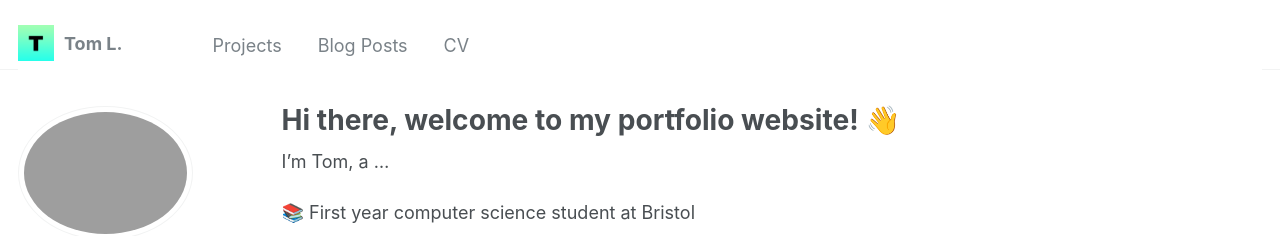
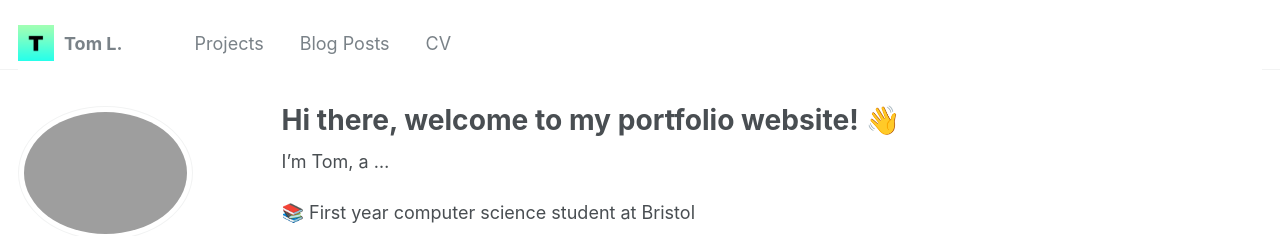
Before and after one commit to T0mLam/t0mlam.github.io, a Jekyll site: the page built from _pages/about.md, in a window 1280 px wide. Shown: the top 236 px of the page. Built offline with Jekyll 4.4.1, drawn with Linux system fonts in a browser that asks for light colours; a script that is not in the unit is left out.

Commit message:
update layout

```diff
--- a/_sass/_masthead.scss
+++ b/_sass/_masthead.scss
@@ -50,9 +50,11 @@
   display: block;
   list-style-type: none;
   white-space: nowrap;
+  transform: translateY(-2px);
 
   &--lg {
-    padding-right: 3em;
+    padding-right: 2em;
     font-weight: 700;
+    transform: none;
   }
 }
```
